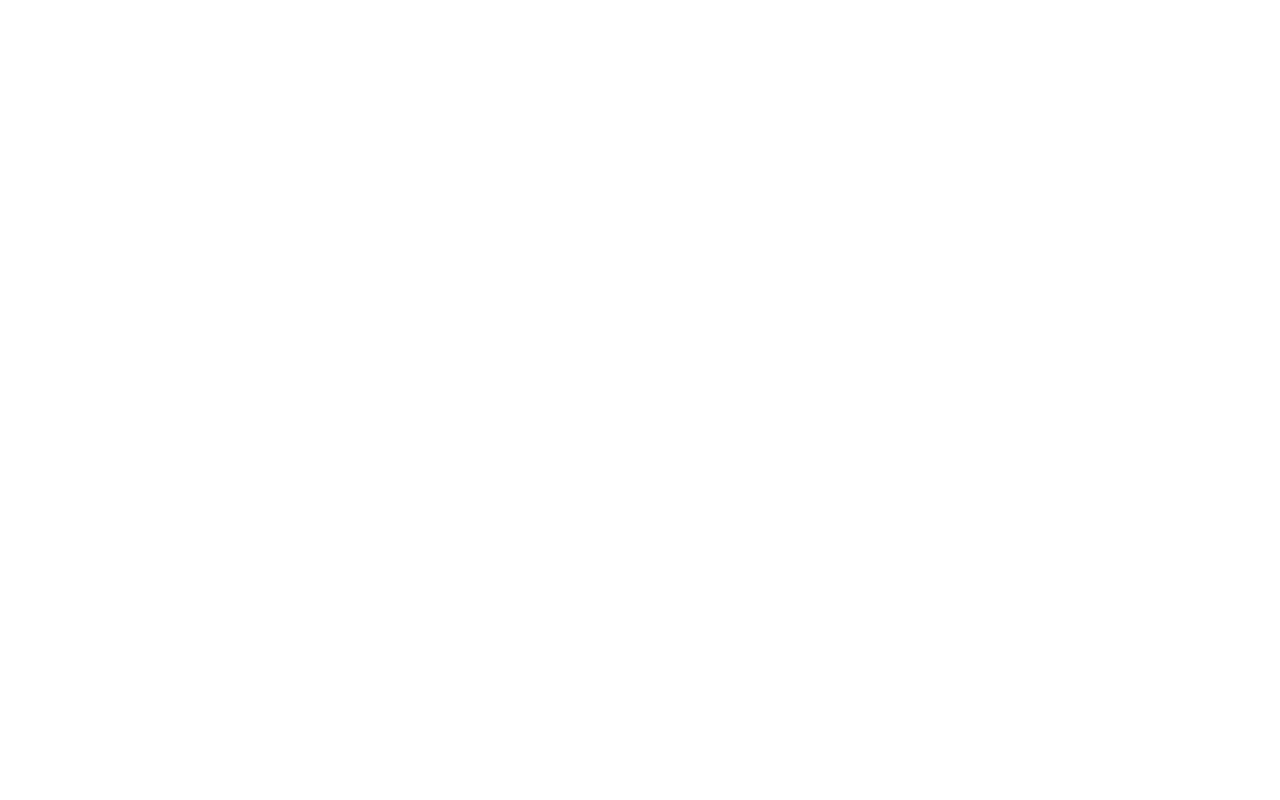
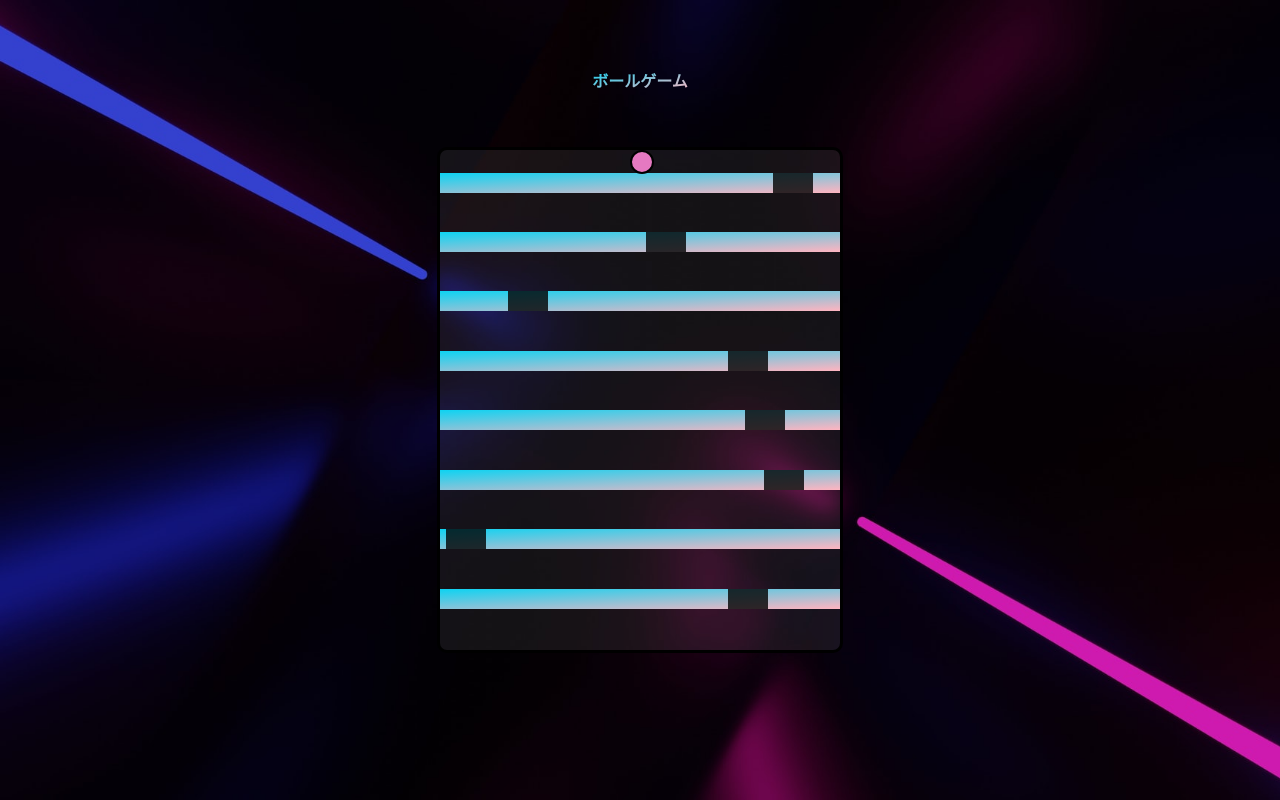
Before and after one commit to nikawa2161/js_many_function, a plain HTML site: page 02balanceBallGame/index.html in a window 1280 px wide. Drawn offline with Linux system fonts and the light colour scheme.

Commit message:
ボールゲーム作成

```diff
--- a/02balanceBallGame/app.js
+++ b/02balanceBallGame/app.js
@@ -0,0 +1,111 @@
+const character = document.getElementById('character');
+const game = document.getElementById('game');
+let interval;
+let both = 0;
+let counter = 0;
+const currentBlocks = [];
+
+const moveLeft = () => {
+  // ボールの位置取得、
+  let left = parseInt(window.getComputedStyle(character).getPropertyValue('left'));
+  if(left > 0) {
+    character.style.left = left - 2 + 'px';
+  }
+}
+const moveRight = () => {
+  let left = parseInt(window.getComputedStyle(character).getPropertyValue("left"));
+  // 画面幅超えないように調整
+  if (left < 375) {
+    character.style.left = left + 2 + "px";
+  }
+}
+
+// キーボード検知処理,処理間隔の時間
+document.addEventListener('keydown', event => {
+  if(both == 0) {
+    both++;
+    if(event.key == 'ArrowLeft') {
+      interval = setInterval(moveLeft, 1);
+    }
+    if(event.key == 'ArrowRight') {
+      interval = setInterval(moveRight, 1);
+    }
+  }
+});
+
+// 処理の停止
+document.addEventListener('keyup', () => {
+  clearInterval(interval);
+  both=0;
+});
+
+
+const blocks = setInterval(() => {
+  const blockLast = document.getElementById('block' + (counter-1));
+  const holeLast = document.getElementById('hole' + (counter-1));
+  if(counter > 0) {
+    // 関数内スコープvar宣言
+    var blockLastTop = parseInt(window.getComputedStyle(blockLast).getPropertyValue('top'));
+    var holeLastTop = parseInt(window.getComputedStyle(holeLast).getPropertyValue('top'));
+  }
+  if(blockLastTop < 400 || counter == 0) {
+    const block = document.createElement('div');
+    const hole = document.createElement('div');
+    block.setAttribute('class', 'block');
+    hole.setAttribute('class', 'hole');
+    // ブッロク毎にユニークなid生成
+    block.setAttribute('id', 'block' + counter);
+    hole.setAttribute('id', 'hole' + counter);
+    block.style.top = blockLastTop + 60 + 'px';
+    hole.style.top = holeLastTop + 60 + 'px';
+    // (ゲーム画面幅400px)-(hole幅40px-)
+    const random = Math.floor(Math.random() * 360);
+    hole.style.left = random + 'px';
+    game.appendChild(block);
+    game.appendChild(hole);
+
+    currentBlocks.push(counter);
+    counter++;
+  }
+  const characterTop = parseInt(window.getComputedStyle(character).getPropertyValue('top'));
+  const characterLeft = parseInt(window.getComputedStyle(character).getPropertyValue('left'));
+  let drop = 0;
+  if(characterTop <= 0 ) {
+    alert('ゲームオーバー. スコア: ' + (counter - 14));
+    clearInterval(blocks);
+    location.reload();
+  }
+
+// ブロック数分、位置の調整
+  for(var i = 0; i < currentBlocks.length; i++) {
+    let current = currentBlocks[i];
+    let iblock = document.getElementById('block' + current);
+    let ihole = document.getElementById('hole' + current);
+    let iblockTop = parseFloat(window.getComputedStyle(iblock).getPropertyValue('top'));
+    let iholeLeft = parseFloat(window.getComputedStyle(ihole).getPropertyValue('left'));
+    iblock.style.top = iblockTop - 0.5 + 'px';
+    ihole.style.top = iblockTop - 0.5 + 'px';
+
+    //ブロックの削除
+    if (iblockTop < -20) {
+      currentBlocks.shift();
+      iblock.remove();
+      ihole.remove();
+    }
+
+    if (iblockTop - 20 < characterTop && iblockTop > characterTop) {
+      drop++;
+      // ボールがホール上に位置してる場合
+      if (iholeLeft < characterLeft && iholeLeft + 20 > characterLeft) {
+        drop = 0;
+      }
+    }
+  }
+  if (drop == 0) {
+    if(characterTop < 480) {
+      character.style.top = characterTop + 2 + 'px';
+    }
+  } else {
+    character.style.top = characterTop - 0.5 + 'px';
+  }
+})
--- a/02balanceBallGame/index.html
+++ b/02balanceBallGame/index.html
@@ -4,11 +4,14 @@
   <meta charset="UTF-8">
   <meta http-equiv="X-UA-Compatible" content="IE=edge">
   <meta name="viewport" content="width=device-width, initial-scale=1.0">
-  <title>TextToSpeech</title>
+  <title>balanceBallGame</title>
   <link rel="stylesheet" href="./style.css">
 </head>
 <body>
-
+  <h1 class="title">ボールゲーム</h1>
+  <div id="game">
+    <div id="character"></div>
+  </div>
   <script src="./app.js"></script>
 </body>
 </html>
--- a/02balanceBallGame/style.css
+++ b/02balanceBallGame/style.css
@@ -0,0 +1,65 @@
+* {
+  padding: 0;
+  margin: 0;
+}
+body {
+  height: 100vh;
+  background-image: url(./neon.jpg);
+  background-size: cover;
+  background-position: center center;
+}
+.title {
+  position: absolute;
+  top: 10%;
+  left: 50%;
+  font-size: 1rem;
+  font-weight: 800;
+  background: linear-gradient(to bottom right, rgb(13, 211, 242), rgb(255, 180, 192));
+  -webkit-background-clip: text;
+  color: transparent;
+  transform: translate(-50%, -50%);
+}
+#game {
+  width: 400px;
+  height: 500px;
+  border: 3px solid rgb(0, 0, 0);
+  border-radius: 10px;
+  border-color: rgb(0, 0, 0);
+  position: absolute;
+  top: 50%;
+  left: 50%;
+  overflow: hidden;
+  background-color: rgba(254, 254, 254, 0.07);
+  transform: translate(-50%, -50%);
+}
+/* ボールスタイル */
+#character {
+  width: 20px;
+  height: 20px;
+  background-color: rgb(229, 121, 193);
+  border: 2px solid rgb(0, 0, 0);
+  border-radius: 50%;
+  position: relative;
+  top: 400px;
+  left: 190px;
+  z-index: 1000;
+}
+.block {
+  width: 400px;
+  height: 20px;
+  background-color: rgb(0, 0, 0);
+  position: relative;
+  top: 100px;
+  margin-top: -20px;
+  background: linear-gradient(to bottom right, rgb(13, 211, 242),rgb(255, 180, 192));
+  -webkit-background-clip: border-box;
+  color: transparent;
+}
+.hole {
+  width: 40px;
+  height: 20px;
+  background-color: rgb(0, 0, 0, 0.8);
+  position: relative;
+  top: 100px;
+  margin-top: -20px;
+}
```
Also changed, not shown: 02balanceBallGame/neon.jpg (added).
